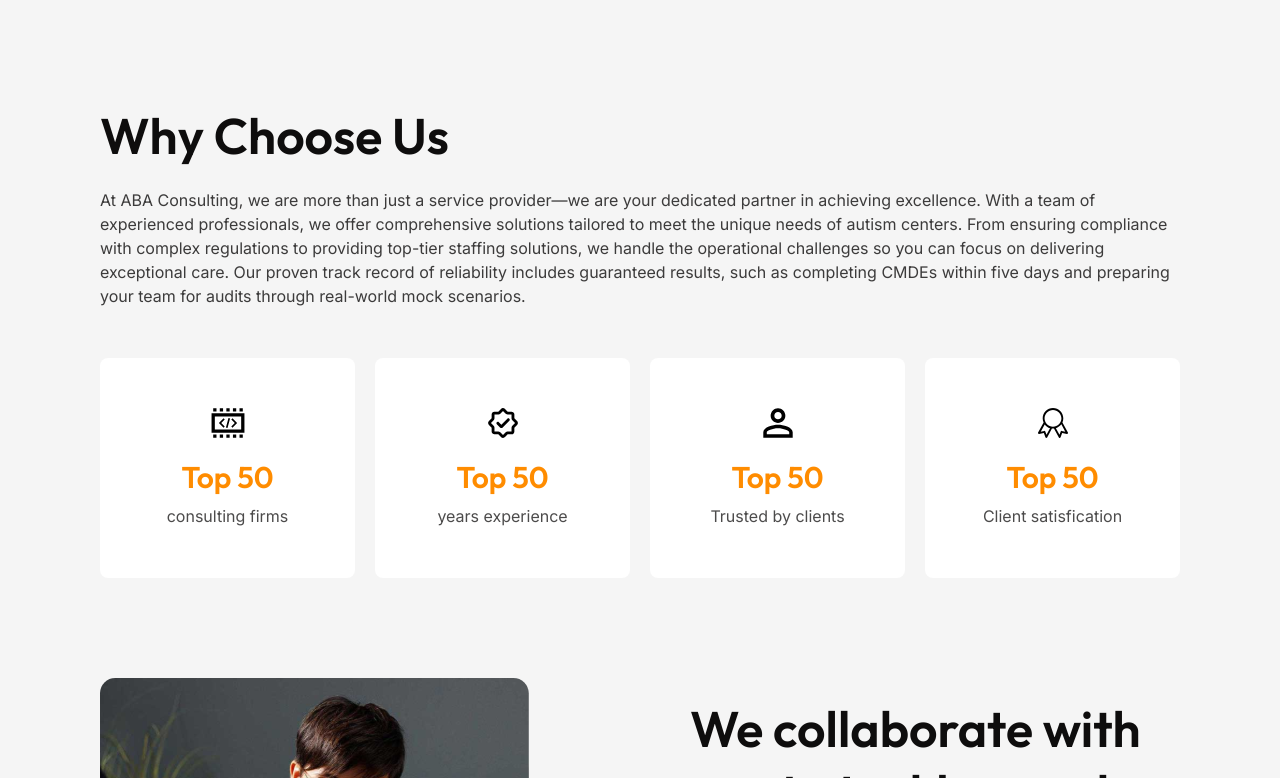
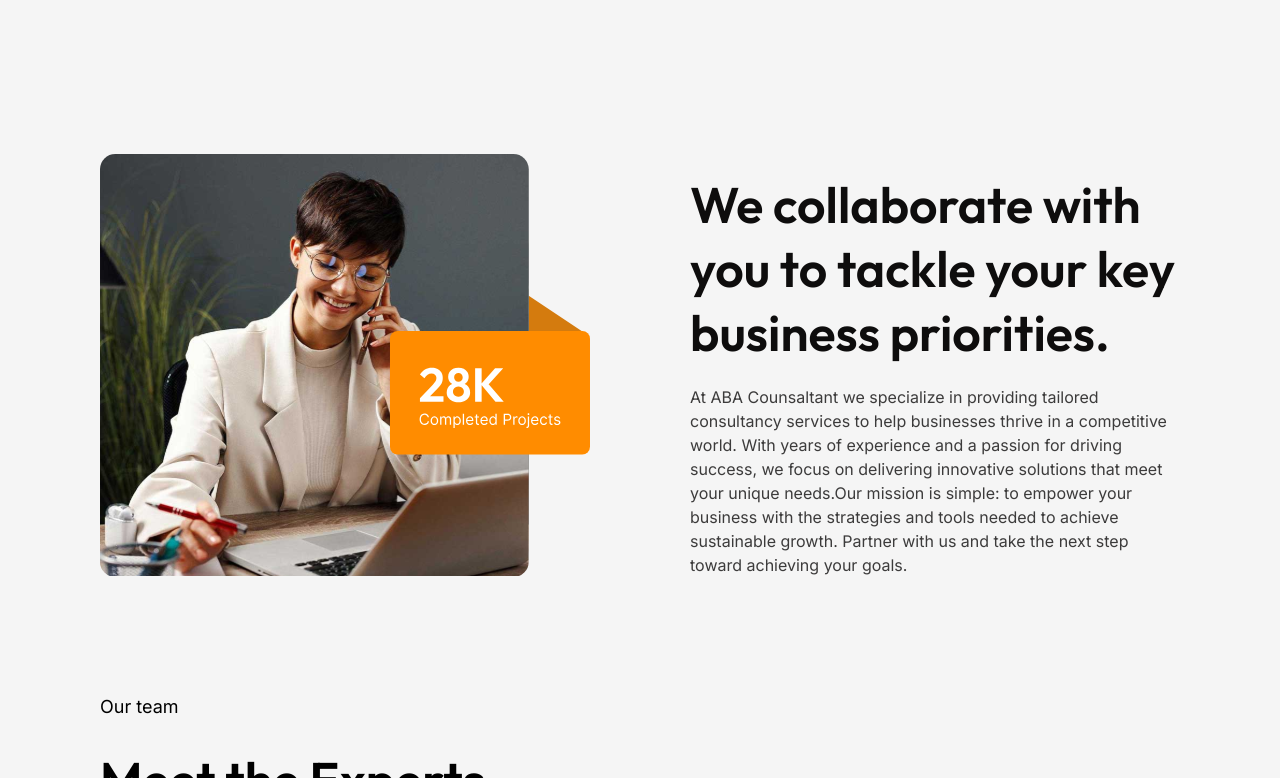
Before and after one commit to mahimnxt23/ABA-Consultancy-Copy, a React (Vite) app: page /aboutUs in a window 1280 px wide. Shown: the part 816-1594 px from the top of the page. Built offline with nearby package versions, Linux system fonts and the light colour scheme.

Commit message:
choose us commit

```diff
--- a/src/ClientSide/AboutUs/AboutUs.jsx
+++ b/src/ClientSide/AboutUs/AboutUs.jsx
@@ -1,6 +1,5 @@
 import Footer from "../Shared/Footer/Footer";
 import AboutBanner from "./AboutBanner/AboutBanner";
-import ChooseUs from "./ChooseUs/ChooseUs";
 import CollaborateWithU from "./CollaborateWithU/CollaborateWithU";
 import Team from "./Team/Team";
 
@@ -8,7 +7,7 @@
   return (
     <div className=" overflow-x-hidden">
       <AboutBanner></AboutBanner>
-      <ChooseUs></ChooseUs>
+      {/* <ChooseUs></ChooseUs> */}
       <CollaborateWithU></CollaborateWithU>
       <Team></Team>
       <div className="sectionGap bg-[#1a2633]">
```
